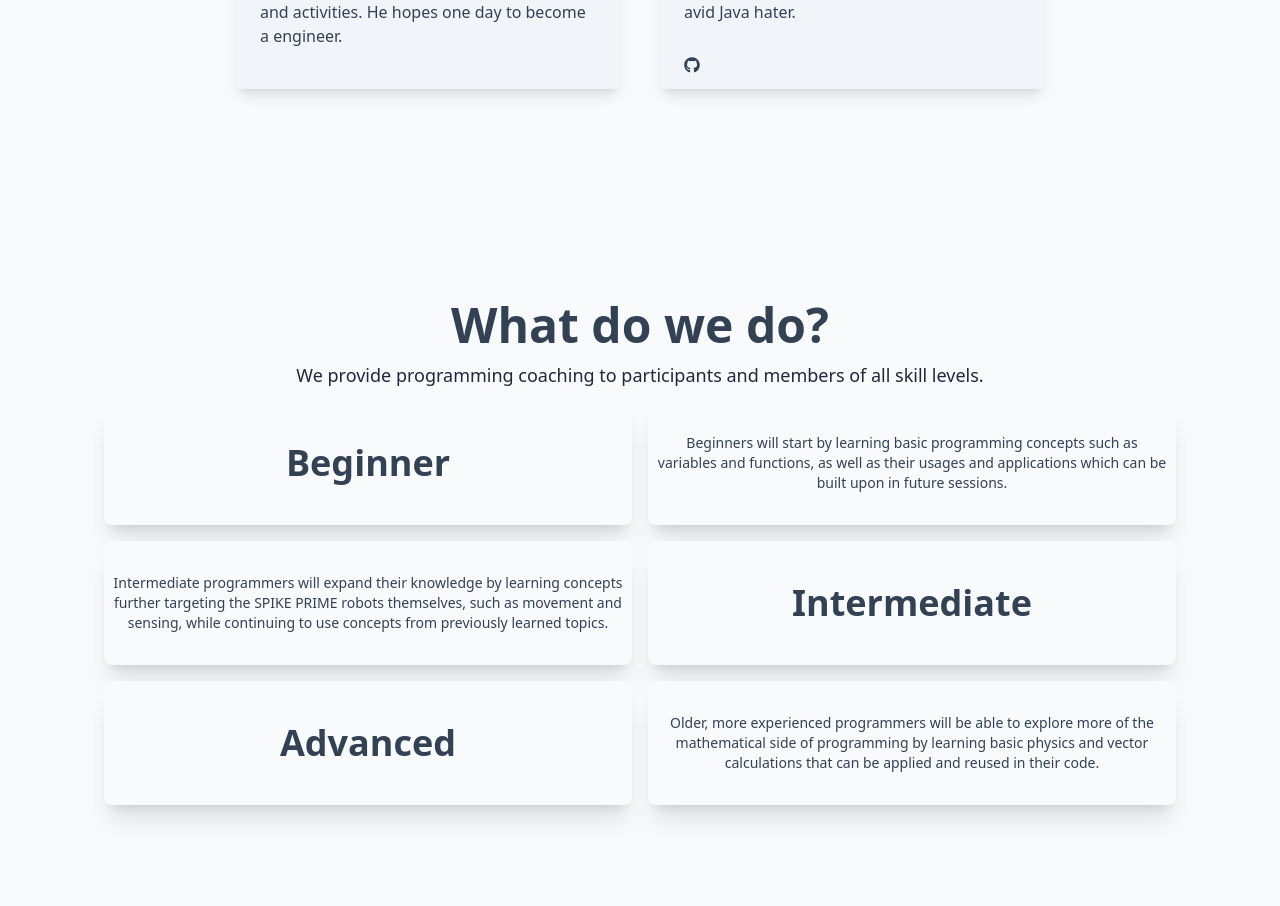
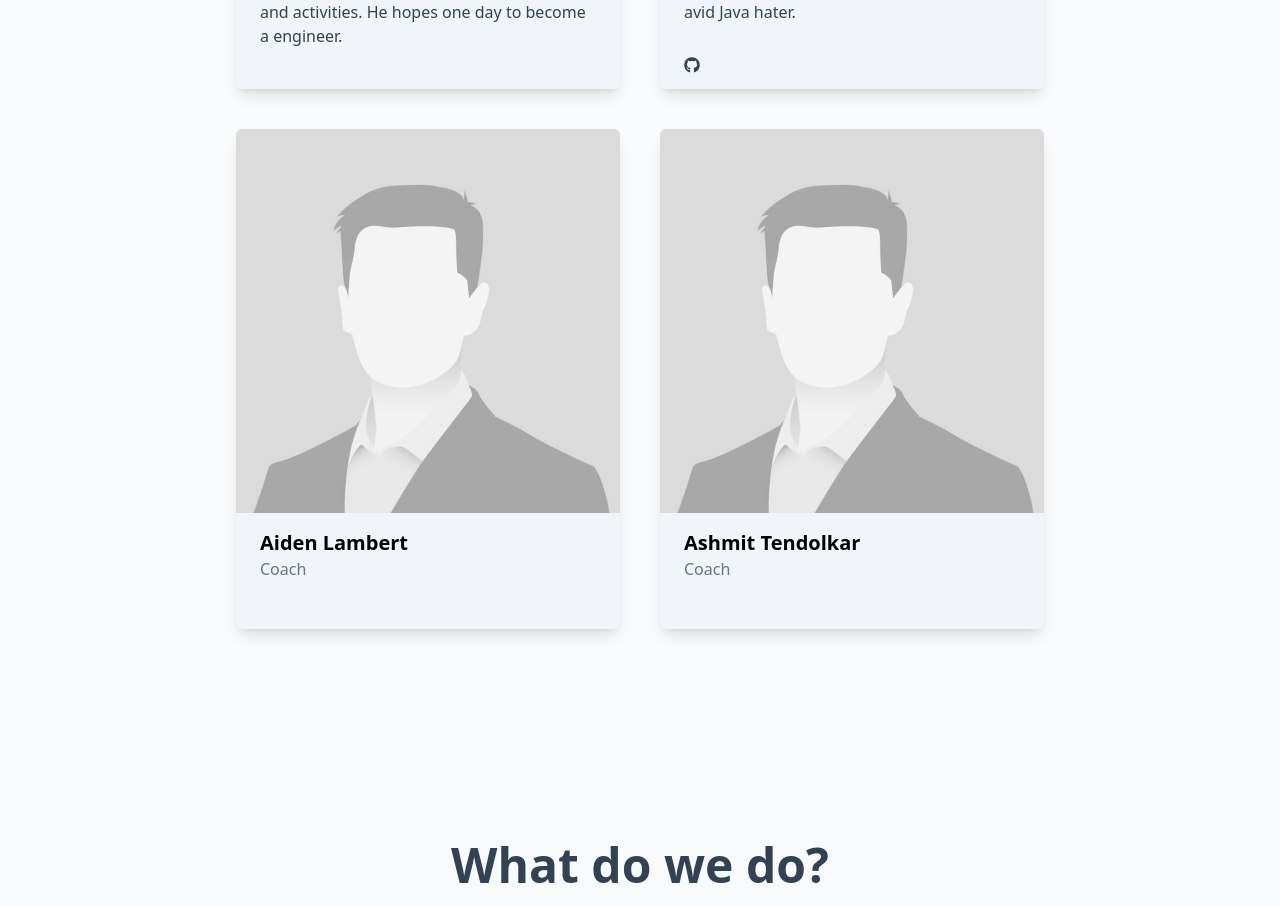
Before and after one commit to Coding-Academy-STL/fllstl.codes, a Next.js app: page / in a window 1280 px wide. Shown: the part 1562-2468 px from the top of the page. Built offline with nearby package versions, Linux system fonts and the light colour scheme.

Commit message:
feat: add basic cards for Aiden and Ashmit

```diff
--- a/pages/index.tsx
+++ b/pages/index.tsx
@@ -64,6 +64,14 @@ const people = [
             },
         ],
     },
+    {
+        name: 'Aiden Lambert',
+        role: 'Coach',
+    },
+    {
+        name: 'Ashmit Tendolkar',
+        role: 'Coach',
+    }
 ]
 
 const About: NextPage = () => {
@@ -84,8 +92,8 @@ const About: NextPage = () => {
                     <AboutCard
                         key={idx}
                         name={p.name}
-                        role={p.role}
-                        bio={p.bio}
+                        role={p.role || 'Coach'}
+                        bio={p.bio || ''}
                         links={p.links}
                     />
                 ))}
```
